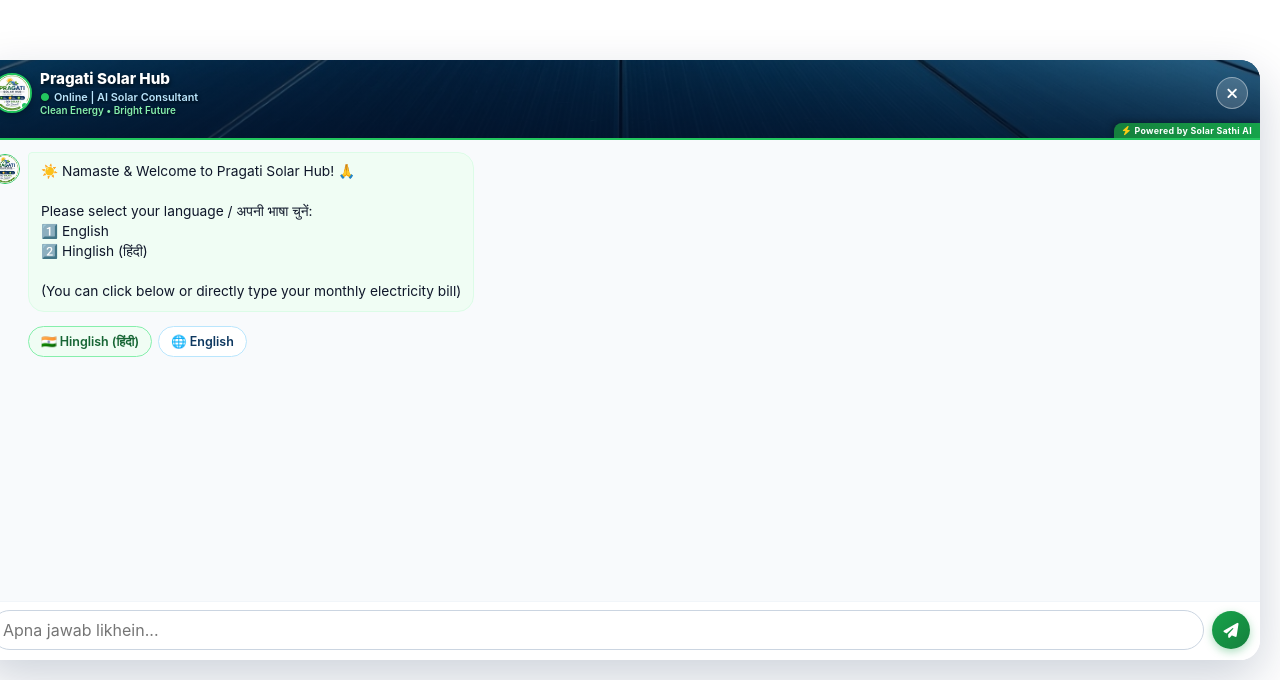
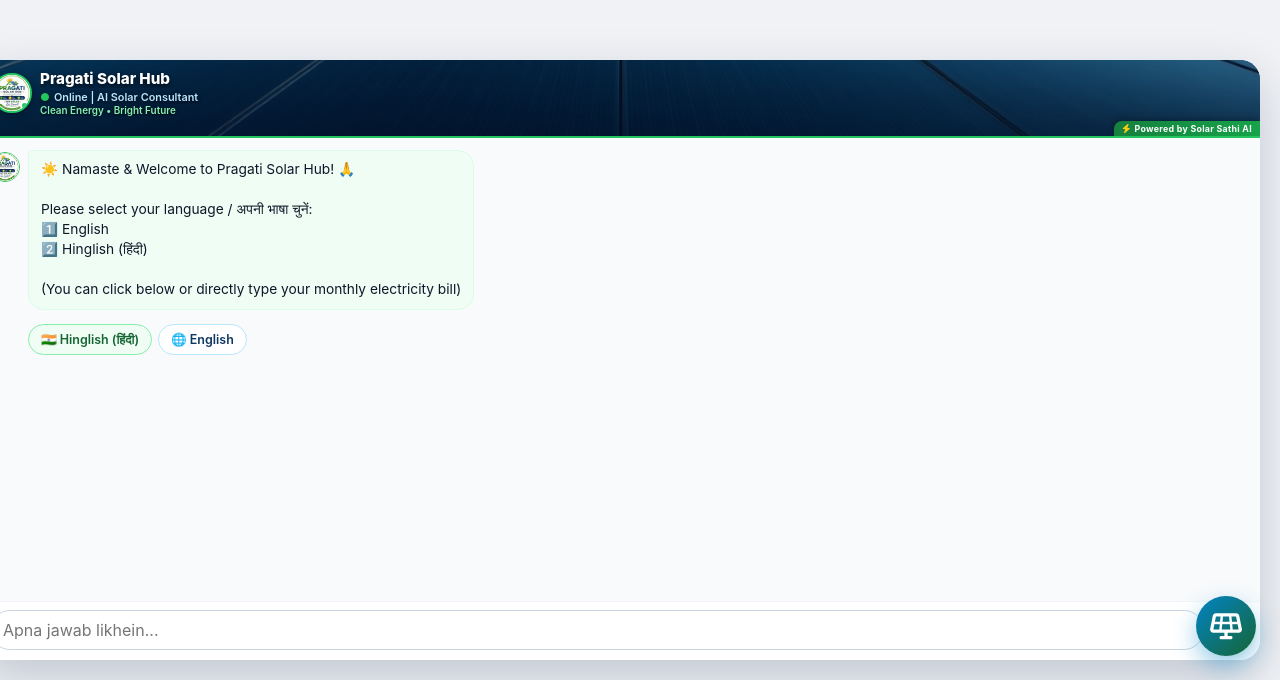
Before and after one commit to officialpramod91-tech/pragati-solar-lead, a plain HTML site: page index.html in a window 1280 px wide. Shown: the part 120-800 px from the top of the page. Drawn offline with Linux system fonts and the light colour scheme.

Commit message:
Update index.html

```diff
--- a/index.html
+++ b/index.html
@@ -19,36 +19,31 @@
             height: 100%;
             height: 100dvh;
             overflow: hidden !important;
-            background: transparent; /* Allows parent website visibility when closed */
+            background: #f0f2f5;
             position: fixed;
             left: 0;
             top: 0;
         }
 
-        /* Floating Launcher Icon (Jab bot close ho tab dikhega) */
         .chat-launcher {
             position: fixed;
-            bottom: 20px;
-            right: 20px;
-            width: 56px;
-            height: 56px;
+            bottom: 24px;
+            right: 24px;
+            width: 60px;
+            height: 60px;
             border-radius: 50%;
             background: linear-gradient(135deg, #0284c7, #166534);
             color: #ffffff;
-            display: none; /* By default hidden rahega kyunki bot pehle khula rahega */
+            display: flex;
             align-items: center;
             justify-content: center;
-            font-size: 24px;
-            box-shadow: 0 10px 25px rgba(2, 132, 199, 0.45);
+            font-size: 26px;
+            box-shadow: 0 10px 25px rgba(2, 132, 199, 0.4);
             cursor: pointer;
-            z-index: 10000;
-            transition: transform 0.2s ease;
-        }
-        .chat-launcher:hover {
-            transform: scale(1.05);
+            z-index: 1000;
         }
 
-        /* Chat Window Container */
+        /* Responsive Iframe Container: 100vw hata kar 100% lock kiya */
         .app-container {
             position: fixed;
             top: 0;
@@ -64,10 +59,9 @@
             flex-direction: column;
             overflow: hidden !important;
             z-index: 999;
-            transition: opacity 0.25s ease, transform 0.25s ease;
         }
 
-        /* Responsive Header with Close Button */
+        /* Header View */
         .app-header {
             position: relative;
             background-color: #0b254a;
@@ -76,7 +70,7 @@
             background-position: center bottom;
             background-repeat: no-repeat;
             color: white;
-            padding: 10px 12px 22px 12px;
+            padding: 10px 12px 20px 12px;
             display: flex;
             align-items: center;
             justify-content: space-between;
@@ -167,30 +161,9 @@
         .header-right {
             display: flex;
             align-items: center;
-            gap: 10px;
+            gap: 8px;
             z-index: 2;
             flex-shrink: 0;
-        }
-
-        /* ❌ Close Cross Button */
-        .btn-close-chat {
-            background: rgba(255, 255, 255, 0.18);
-            border: 1px solid rgba(255, 255, 255, 0.4);
-            color: #ffffff;
-            width: 32px;
-            height: 32px;
-            border-radius: 50%;
-            display: flex;
-            align-items: center;
-            justify-content: center;
-            cursor: pointer;
-            font-size: 15px;
-            transition: all 0.2s ease;
-        }
-        .btn-close-chat:hover {
-            background: rgba(239, 68, 68, 0.85);
-            border-color: #ef4444;
-            transform: scale(1.05);
         }
 
         .header-brand-strip {
@@ -331,7 +304,7 @@
             color: #0e3860;
         }
 
-        /* Footer & Send Button */
+        /* 100% Bulletproof Footer & Send Button Area */
         .footer-action-bar {
             padding: 8px 10px 10px 10px;
             background: #ffffff;
@@ -354,7 +327,7 @@
             border-radius: 24px;
             padding: 0 12px;
             height: 40px;
-            min-width: 0 !important;
+            min-width: 0 !important; /* Forces the box to squeeze instead of overflowing */
             box-sizing: border-box !important;
         }
 
@@ -363,7 +336,7 @@
             min-width: 0 !important;
             border: none;
             outline: none;
-            font-size: 16px !important;
+            font-size: 16px !important; /* Prevents iOS Safari from auto-zooming and cutting screen */
             color: #1e293b;
             background: transparent;
         }
@@ -382,7 +355,7 @@
             font-size: 15px;
             cursor: pointer;
             box-shadow: 0 3px 8px rgba(22, 163, 74, 0.35);
-            flex: 0 0 38px !important;
+            flex: 0 0 38px !important; /* NEVER shrinks, NEVER cuts */
         }
 
         .typing-dots { display: flex; gap: 4px; padding: 10px 14px; }
@@ -390,6 +363,10 @@
         .typing-dots span:nth-child(1) { animation-delay: -0.32s; }
         .typing-dots span:nth-child(2) { animation-delay: -0.16s; }
         @keyframes blink { 0%, 80%, 100% { transform: scale(0); opacity: 0.3; } 40% { transform: scale(1); opacity: 1; } }
+
+        @media (max-width: 768px) {
+            .chat-launcher { display: none !important; }
+        }
 
         @media (min-width: 769px) {
             .app-container {
@@ -407,8 +384,7 @@
 </head>
 <body>
 
-<!-- Floating Launcher Icon (Click to Re-open) -->
-<div class="chat-launcher" id="chatLauncher" onclick="openChat()"><i class="fa-solid fa-comments"></i></div>
+<div class="chat-launcher"><i class="fa-solid fa-solar-panel"></i></div>
 
 <div class="app-container" id="appContainer">
     <div class="app-header">
@@ -424,10 +400,6 @@
             </div>
         </div>
         <div class="header-right">
-            <!-- ❌ Cross Button to Close/Minimize Chat -->
-            <button class="btn-close-chat" id="closeBtn" onclick="closeChat()" title="Close chat to view website">
-                <i class="fa-solid fa-xmark"></i>
-            </button>
             <div class="header-brand-strip">
                 <i class="fa-solid fa-bolt"></i> Powered by Solar Sathi AI
             </div>
@@ -467,22 +439,6 @@ Please select your language / अपनी भाषा चुनें:
     const BACKEND_URL = (window.location.hostname === "127.0.0.1" || window.location.hostname === "localhost" || window.location.protocol === "file:")
         ? "http://127.0.0.1:8000/chat"
         : "https://solar-sathi-ai.onrender.com/chat";
-
-    /* Close / Open Chat Logic */
-    function closeChat() {
-        document.getElementById("appContainer").style.display = "none";
-        document.getElementById("chatLauncher").style.display = "flex";
-        // Notify parent website (Pragati site) in case iframe needs to be minimized
-        window.parent.postMessage({ action: "close_chat" }, "*");
-    }
-
-    function openChat() {
-        document.getElementById("appContainer").style.display = "flex";
-        document.getElementById("chatLauncher").style.display = "none";
-        // Notify parent website to restore iframe
-        window.parent.postMessage({ action: "open_chat" }, "*");
-        scrollToBottom();
-    }
 
     function getTimeString() {
         return new Date().toLocaleTimeString([], { hour: '2-digit', minute: '2-digit' });
```
